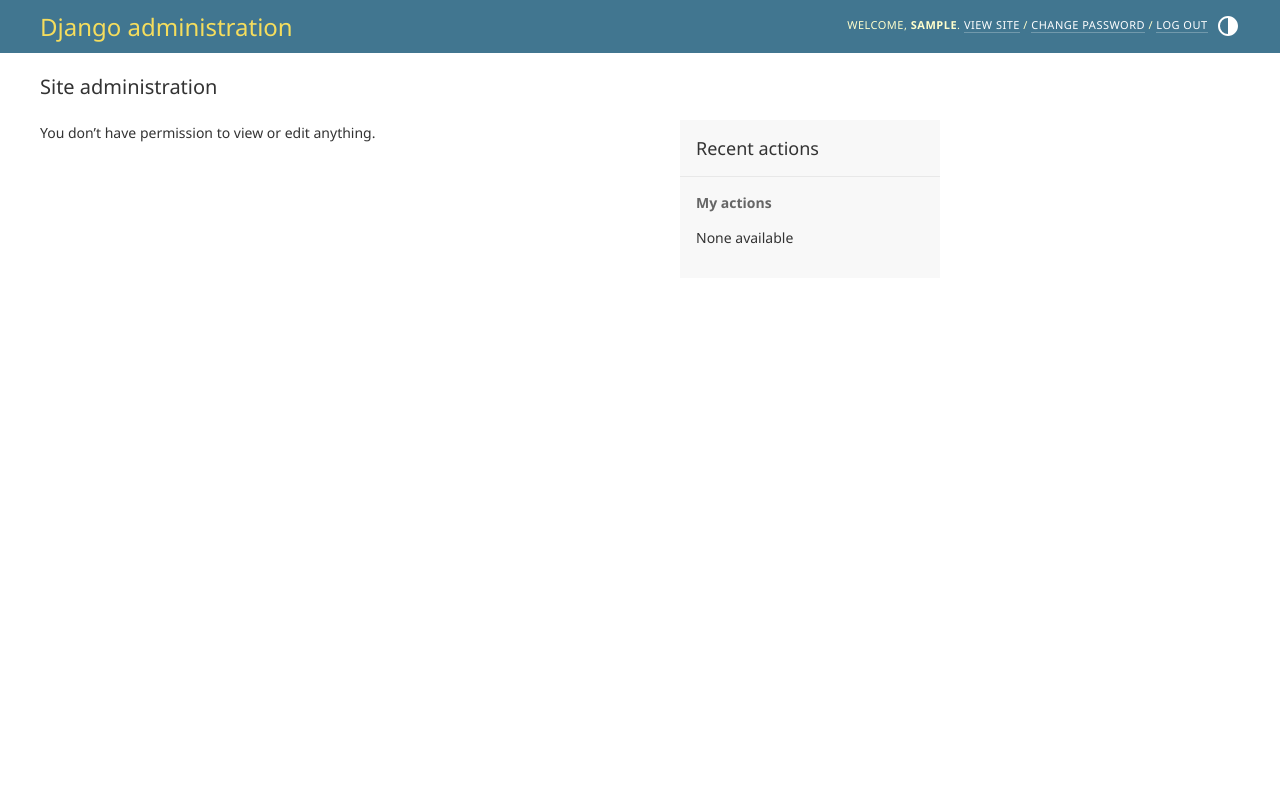
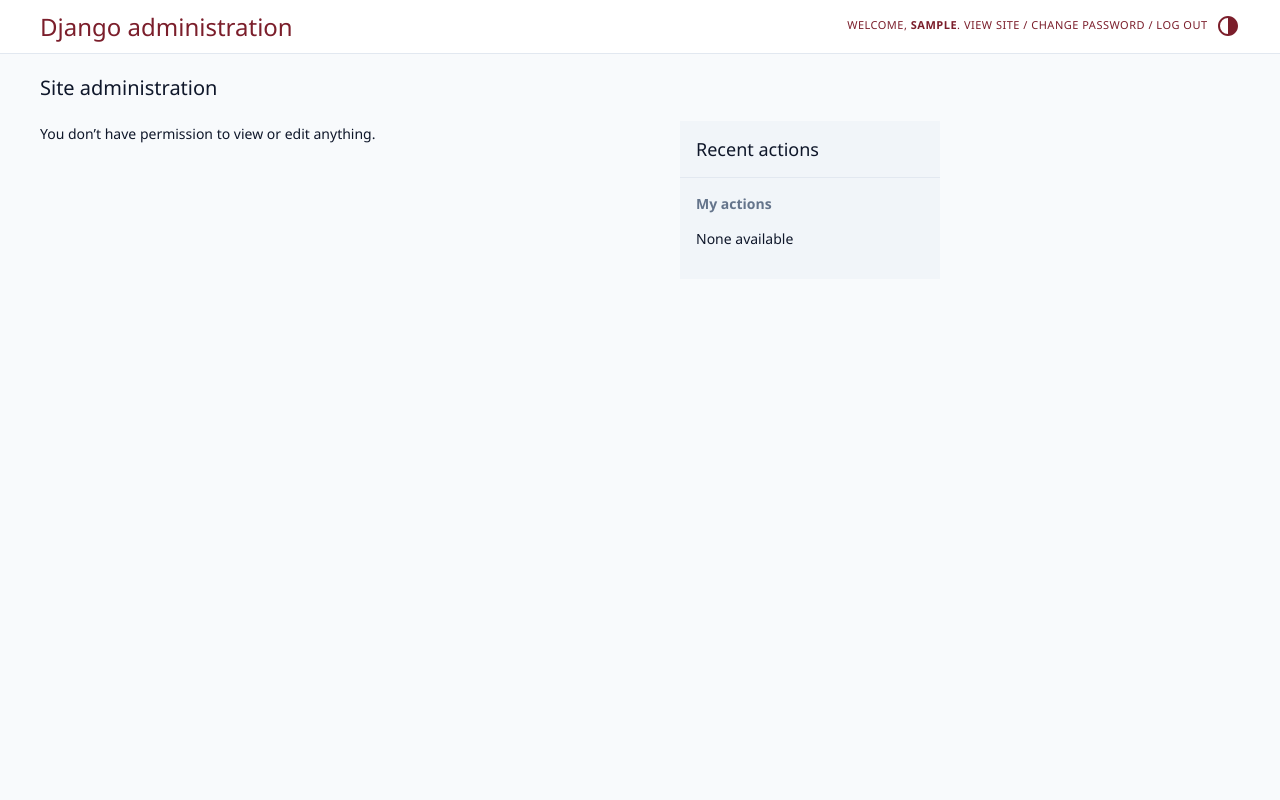
Before and after one commit to IsroilovA/gym_class_management, a Django app: page /admin/ in a window 1280 px wide. Run offline with Django 5.2, Linux system fonts and the light colour scheme; the visitor is signed in with stand-in values (Sample User, id 1); data comes from the database, SQL or seed files in the repository; data that the repository does not hold is empty.

Commit message:
visual: fixes of cisual colors in the admin panel

```diff
--- /dev/null
+++ b/templates/admin/base_site.html
@@ -0,0 +1,64 @@
+{% extends "admin/base_site.html" %}
+
+{% block extrastyle %}
+{{ block.super }}
+<style>
+    :root,
+    html[data-theme="light"],
+    html[data-theme="dark"] {
+        --primary: #7b1e2b;
+        --secondary: #661823;
+        --accent: #0f172a;
+        --primary-fg: #ffffff;
+
+        --body-bg: #f8fafc;
+        --darkened-bg: #f1f5f9;
+        --selected-bg: #eef2f7;
+        --hairline-color: #e2e8f0;
+        --border-color: #e2e8f0;
+
+        --body-fg: #0f172a;
+        --body-quiet-color: #64748b;
+        --body-loud-color: #0f172a;
+
+        --header-bg: #ffffff;
+        --header-color: #0f172a;
+        --header-branding-color: #0f172a;
+        --header-link-color: #7b1e2b;
+        --breadcrumbs-bg: #ffffff;
+        --breadcrumbs-fg: #64748b;
+        --breadcrumbs-link-fg: #7b1e2b;
+        --link-fg: #7b1e2b;
+        --link-hover-color: #661823;
+        --link-selected-fg: #661823;
+    }
+
+    #header {
+        border-bottom: 1px solid var(--border-color);
+    }
+
+    #header a:link,
+    #header a:visited {
+        color: var(--header-link-color);
+    }
+
+    #header a:hover,
+    #header a:focus {
+        color: var(--link-hover-color);
+    }
+
+    #user-tools,
+    #user-tools a {
+        color: var(--header-link-color);
+    }
+
+    .theme-toggle {
+        color: var(--header-link-color);
+    }
+
+    #nav-sidebar {
+        background: #ffffff;
+        border-right: 1px solid var(--border-color);
+    }
+</style>
+{% endblock %}
```
Also changed, not shown: src/bookings/templates/admin/bookings/report.html (+15 -17 lines).
